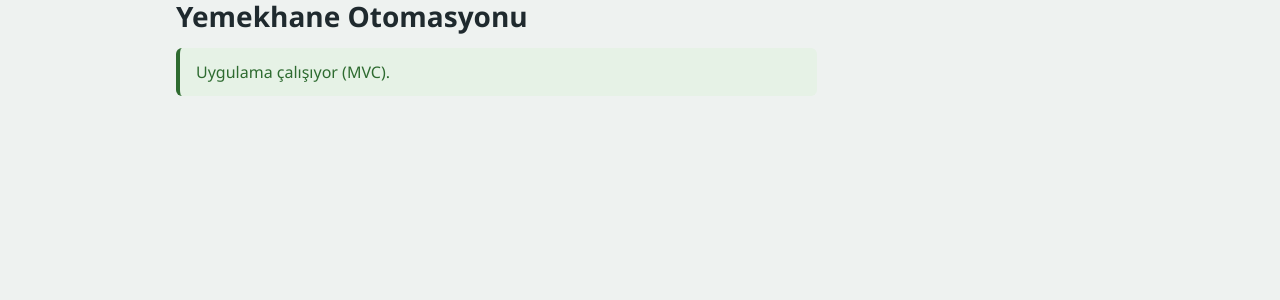
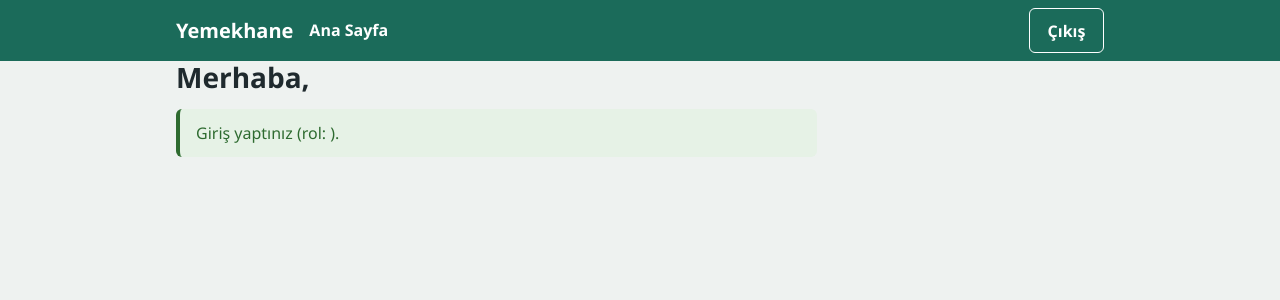
Before and after one commit to feyza-dogmus/yemekhane-otomasyonu, a Node server app: page / in a window 1280 px wide. Shown: the top 300 px of the page. Run offline with Node 20, Linux system fonts and the light colour scheme; the visitor is signed in with stand-in values (Sample User, id 1).

Commit message:
Aşama 2: giriş ve çıkış (bcrypt doğrulaması, oturum)

```diff
--- /dev/null
+++ b/frontend/css/uygulama.css
@@ -0,0 +1,28 @@
+/* Uygulamaya özgü stiller. temel.css üzerine eklenir. Mobil önce. */
+
+.ustbar { background: var(--ana); color: #fff; }
+.ustbar .kapsayici {
+  display: flex;
+  flex-wrap: wrap;
+  align-items: center;
+  gap: 0.25rem 1rem;
+  padding-block: 0.5rem;
+}
+.ustbar a { color: #fff; text-decoration: none; font-weight: 600; }
+.ustbar .marka { font-size: var(--boyut-buyuk); }
+.ustbar nav { display: flex; flex-wrap: wrap; gap: 0 1rem; flex: 1; }
+.ustbar nav a { display: inline-block; padding: 0.6rem 0; min-height: 44px; }
+.ustbar form { display: flex; align-items: center; gap: 0.75rem; margin: 0; }
+.kullanici-ad { font-size: var(--boyut-kucuk); }
+
+.dugme-ikincil { background: transparent; border: 1px solid #fff; }
+.dugme-ikincil:hover { background: var(--ana-koyu); }
+
+.kart {
+  background: var(--yuzey);
+  border-radius: var(--kose);
+  padding: var(--bosluk);
+  margin-block: 1.5rem;
+}
+.kart.dar { max-width: 420px; margin-inline: auto; }
+.form-grup { margin-bottom: 1rem; }
--- a/uygulama/package.json
+++ b/uygulama/package.json
@@ -4,8 +4,10 @@
   "private": true,
   "scripts": { "start": "node src/server.js" },
   "dependencies": {
+    "bcryptjs": "^2.4.3",
     "ejs": "^3.1.10",
     "express": "^4.21.0",
+    "express-session": "^1.18.0",
     "mysql2": "^3.11.0"
   }
 }
--- /dev/null
+++ b/uygulama/src/middleware/oturum.js
@@ -0,0 +1,14 @@
+function girisGerekli(req, res, next) {
+  if (!req.session.kullanici) return res.redirect('/giris');
+  next();
+}
+
+function yoneticiGerekli(req, res, next) {
+  if (!req.session.kullanici) return res.redirect('/giris');
+  if (req.session.kullanici.rol !== 'yonetici') {
+    return res.status(403).render('hata', { mesaj: 'Bu sayfaya erişim yetkiniz yok.' });
+  }
+  next();
+}
+
+module.exports = { girisGerekli, yoneticiGerekli };
--- a/uygulama/src/server.js
+++ b/uygulama/src/server.js
@@ -1,5 +1,7 @@
 const path = require('path');
 const express = require('express');
+const session = require('express-session');
+const { girisGerekli } = require('./middleware/oturum');
 
 const app = express();
 const PORT = 8000;
@@ -9,10 +11,26 @@ app.set('views', path.join(__dirname, 'views'));
 
 app.use(express.urlencoded({ extended: false }));
 
-app.get('/', (req, res) => {
+// Oturum şimdilik bellekte tutulur. Aşama 3'te Redis'e taşınacak.
+app.use(session({
+  secret: process.env.OTURUM_SIRRI || 'yemekhane-ders-ortami',
+  resave: false,
+  saveUninitialized: false,
+  rolling: true,
+  cookie: { httpOnly: true, maxAge: 30 * 60 * 1000 },
+}));
+
+// Tüm şablonlarda giriş yapmış kullanıcı kullanılabilir
+app.use((req, res, next) => {
+  res.locals.kullanici = req.session.kullanici || null;
+  next();
+});
+
+app.get('/', girisGerekli, (req, res) => {
   res.render('ana');
 });
 
+app.use('/', require('./routes/auth'));
 app.use('/', require('./routes/sistem'));
 
 app.listen(PORT, () => {
--- a/uygulama/src/views/ana.ejs
+++ b/uygulama/src/views/ana.ejs
@@ -1,15 +1,6 @@
-<!DOCTYPE html>
-<html lang="tr">
-<head>
-  <meta charset="utf-8">
-  <meta name="viewport" content="width=device-width, initial-scale=1">
-  <title>Yemekhane Otomasyonu</title>
-  <link rel="stylesheet" href="/css/temel.css">
-</head>
-<body>
-  <main class="kapsayici">
-    <h1>Yemekhane Otomasyonu</h1>
-    <p class="bildirim bildirim-basari">Uygulama çalışıyor (MVC).</p>
-  </main>
-</body>
-</html>
+<%- include('partials/ust', { baslik: 'Ana Sayfa' }) %>
+<main class="kapsayici">
+  <h1>Merhaba, <%= kullanici.ad %></h1>
+  <p class="bildirim bildirim-basari">Giriş yaptınız (rol: <%= kullanici.rol %>).</p>
+</main>
+<%- include('partials/alt') %>
--- /dev/null
+++ b/uygulama/src/views/partials/alt.ejs
@@ -0,0 +1,2 @@
+</body>
+</html>
--- /dev/null
+++ b/uygulama/src/views/partials/ust.ejs
@@ -0,0 +1,24 @@
+<!DOCTYPE html>
+<html lang="tr">
+<head>
+  <meta charset="utf-8">
+  <meta name="viewport" content="width=device-width, initial-scale=1">
+  <title><%= typeof baslik !== 'undefined' ? baslik + ' · ' : '' %>Yemekhane Otomasyonu</title>
+  <link rel="stylesheet" href="/css/temel.css">
+  <link rel="stylesheet" href="/css/uygulama.css">
+</head>
+<body>
+<header class="ustbar">
+  <div class="kapsayici">
+    <a class="marka" href="/">Yemekhane</a>
+    <nav>
+      <a href="/">Ana Sayfa</a>
+    </nav>
+    <% if (kullanici) { %>
+      <form method="post" action="/cikis">
+        <span class="kullanici-ad"><%= kullanici.ad %> <%= kullanici.soyad %></span>
+        <button class="dugme dugme-ikincil" type="submit">Çıkış</button>
+      </form>
+    <% } %>
+  </div>
+</header>
```
Also changed, not shown: uygulama/src/controllers/authController.js (added, +42 -0 lines), uygulama/src/models/kullaniciModel.js (added, +12 -0 lines), uygulama/src/routes/auth.js (added, +10 -0 lines), uygulama/src/views/giris.ejs (added, +21 -0 lines), uygulama/src/views/hata.ejs (added, +7 -0 lines).
